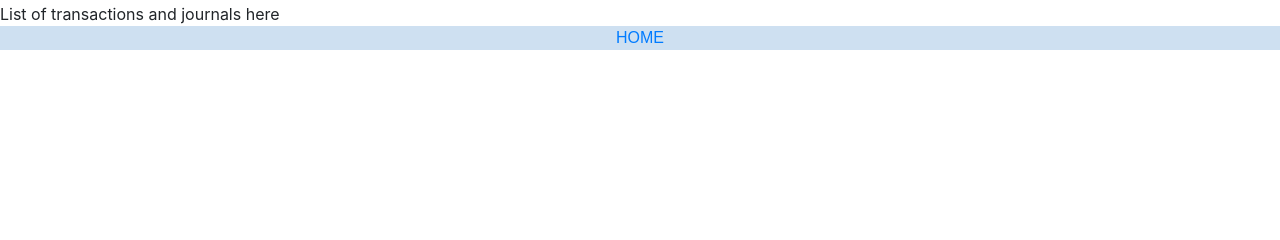
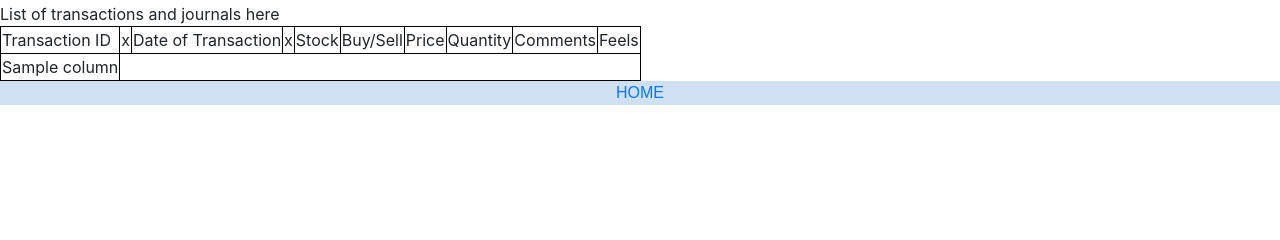
Before and after one commit to lucasdpau/stockfeels, a Flask app: template templates/profile.html in a window 1280 px wide. Shown: the part 174-414 px from the top of the page. Run offline with Flask 2, Linux system fonts and the light colour scheme; the template is opened without the code that fills it: most values are stand-ins (such as "Sample title", 1, 10 or a date in 2020); some libraries are stand-ins or nearby versions.

Commit message:
Can add entries to database. Profile shows basic table of entry contents.

```diff
--- a/app.py
+++ b/app.py
@@ -15,23 +15,14 @@
     response.headers["Pragma"] = "no-cache"
     return response
 
-#TWO PAGES for debugging/testing
-@app.route('/success', methods=['GET'])
-def success():
-    return "SUCCESS!"
-
-@app.route('/fail', methods=['GET'])
-def fail():
-    return "FAIL!"
-
 
 @app.route('/', methods=['GET', 'POST'])
 def get_index():
     if request.method == 'POST':
         if not request.form.get("username"):
-            return redirect('/fail')
+            return 'Please provide a username'
         elif not request.form.get("password"):
-            return redirect('/fail')
+            return 'Please provide a password'
             #return apology("must provide password", 403)
 
         submitted_username, submitted_pass = request.form.get("username"), request.form.get("password")
@@ -47,7 +38,7 @@
         #checks to see if there are entries in the session object. if yes, then a user has been logged in
         if 'user_id' in session:
             #render a "logged in" front page
-            return render_template("profile.html")
+            return redirect("/profile")
 
         else:
             #render a "logged out" front page
@@ -81,22 +72,23 @@
             return "Account name is taken"
 
 
-@app.route('/profile', methods=['GET'])
+@app.route('/profile', methods=['GET','POST'])
 @login_required
 def profile():
     #TODO
     user_transactions = functions.get_users_transactions(session['user_id'])
-    return render_template('profile.html')
+    return render_template('profile.html', user_transactions=user_transactions)
 
 @app.route('/entry', methods=['GET', 'POST'])
 @login_required
 def entry():
     #TODO
     if request.method == 'POST':
-        user_id = session["user_id"]
-        #get the time of transaction
+        userid = session["user_id"]
         if not request.form.get("stock"):
             return "No stock name given"
+        elif not request.form.get("trans_datetime"):
+            return "Select time of transaction"
         elif not request.form.get("buysell"):
             return "Buy or sell?"
         elif not request.form.get("price"):
@@ -108,7 +100,7 @@
         elif not request.form.get("emotion"):
             return "Feels?"
 
-        datetime = '' #TODO
+        trans_datetime = request.form.get("trans_datetime")
         stock_name = request.form.get("stock")
         buysell = request.form.get("buysell")
         price = request.form.get("price")
@@ -116,7 +108,8 @@
         comment = request.form.get("comment")
         emotion = request.form.get("emotion")
 
-        functions.enter_transaction(userid, datetime, stock_name, buysell, price, quantity, comment, emotion)
+        functions.enter_transaction(userid, trans_datetime, stock_name, buysell, price, quantity, comment, emotion)
+        return redirect("/profile")
 
     else:
         return render_template('entry.html')
--- a/functions.py
+++ b/functions.py
@@ -92,11 +92,12 @@
     return stuff
 
 
-def enter_transaction(userid, datetime, stock_name, buysell, price, quantity, comment, emotion):
+def enter_transaction(userid, trans_datetime, stock_name, buysell, price, quantity, comment, emotion):
+    entry_datetime = ''
+    #get the time of the user entering the data
     connect = sqlite3.connect(DATABASE)
     db = connect.cursor()
-    db.execute("INSERT INTO transactions (userid, datetime, stock_name, buy/sell, price, quantity, comment, emotion) VALUES (?, ?, ?, ?, ?, ?, ?, ?)", (userid, datetime, stock_name,
-                                                                                                                                                        buysell, price, quantity, comment, emotion))
+    db.execute("INSERT INTO transactions (userid, trans_datetime, stock_name, buysell, price, quantity, comment, emotion) VALUES (?, ?, ?, ?, ?, ?, ?, ?)", (userid, trans_datetime, stock_name, buysell, price, quantity, comment, emotion))
     db.close()
     connect.commit()
     return True
@@ -110,10 +111,10 @@
     connect.commit()
     return transaction
 
-def get_users_transactions(user_id):
+def get_users_transactions(userid):
     connect = sqlite3.connect(DATABASE)
     db = connect.cursor()
-    db.execute("SELECT * FROM transactions WHERE user_id =?", (user_id,))
+    db.execute("SELECT * FROM transactions WHERE userid =?", (userid,))
     user_transactions = db.fetchall()
     db.close()
     connect.commit()
--- a/static/styles.css
+++ b/static/styles.css
@@ -41,3 +41,9 @@
     text-align: center;
     background-color: burlywood;
 }
+
+.profile_table, td, tr{
+    border-width: 1px;
+    border-color: black;
+    border-style: solid;
+}
--- a/templates/entry.html
+++ b/templates/entry.html
@@ -4,7 +4,7 @@
         <form method="POST">
             Stock<input type="text" name="stock">
             <br>
-            Date<input type="date" name="datetime">
+            Date<input type="date" name="trans_datetime">
             <br>
             Buy<input type="radio" name="buysell" value="0">
             Sell<input type="radio" name="buysell" value="1">
--- a/templates/profile.html
+++ b/templates/profile.html
@@ -10,5 +10,49 @@
     </div>
     <div>
         List of transactions and journals here
+        <br>
+        <table class="profile_table">
+            <tr>
+                <td>
+                    Transaction ID
+                </td>
+                <td>
+                    x
+                </td>
+                <td>
+                    Date of Transaction
+                </td>
+                <td>
+                    x
+                </td>
+                <td>
+                    Stock
+                </td>
+                <td>
+                    Buy/Sell
+                </td>
+                <td>
+                    Price
+                </td>
+                <td>
+                    Quantity
+                </td>
+                <td>
+                    Comments
+                </td>
+                <td>
+                    Feels
+                </td>
+            </tr>
+            {% for transaction in user_transactions %}
+            <tr>
+                {% for column in transaction %}
+                <td>
+                    {{ column }}
+                </td>
+                {% endfor %}
+            </tr>
+            {% endfor %}
+        </table>
     </div>
 {% endblock %}
```
Also changed, not shown: database.db, 2 other files.
